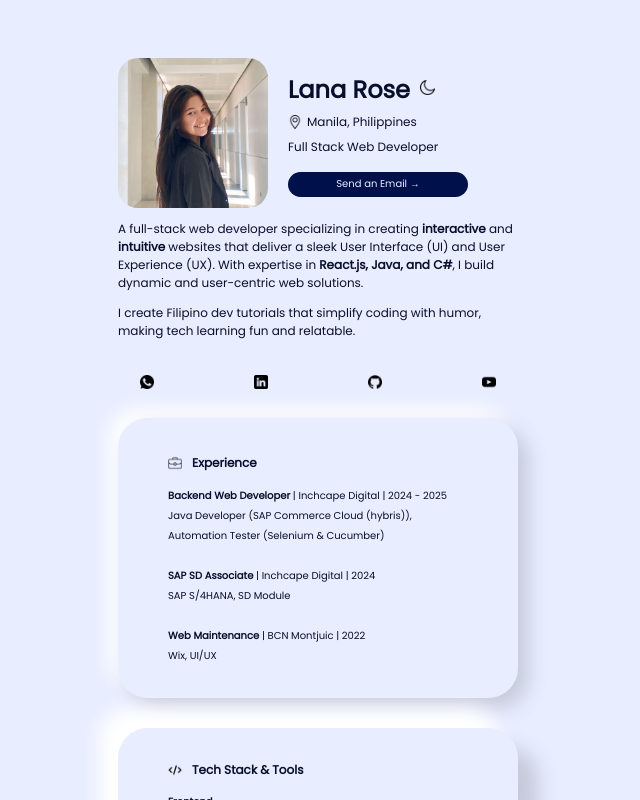
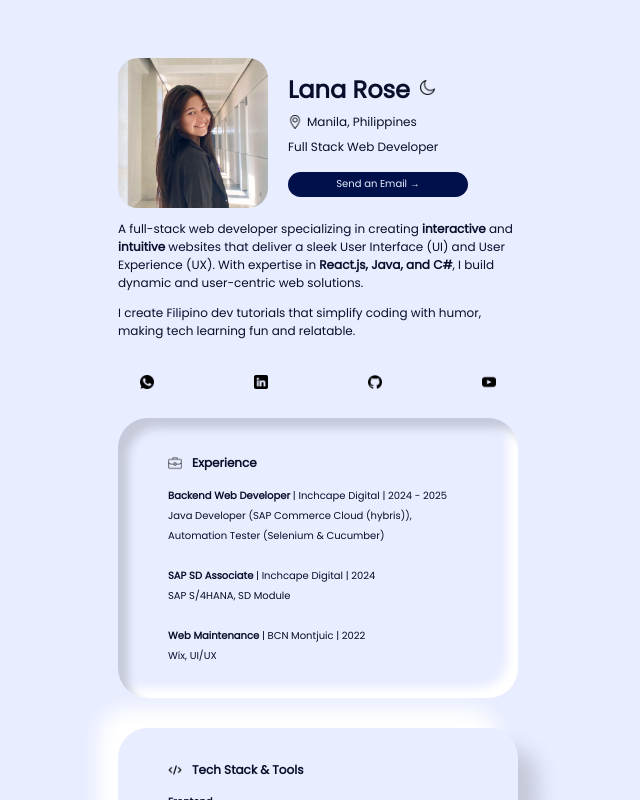
Before and after one commit to lanarosedg/About, a React (Vite) app: page / in a window 1280 px wide. In both pictures the pointer is over the element 660 px from the left and 558 px from the top of the page. Shown: the top 800 px of the page, without its empty margins (342-982 px from the left). Built offline with nearby package versions, Linux system fonts and the light colour scheme.

Commit message:
Added hovering animmation for containers

```diff
--- a/src/index.css
+++ b/src/index.css
@@ -179,6 +179,13 @@
   gap: 1px;
 }
 
+.experienceContainer:hover {
+  box-shadow:
+  inset 10px 10px 10px #c5c9d9,
+  inset -10px -10px 10px #ffffff;
+ cursor: pointer;
+}
+
 .dark .experienceContainer {
   box-shadow:  20px 20px 60px #040816,
              -20px -20px 60px #0b1741;
@@ -191,6 +198,7 @@
 
 .jobTitle {
   font-size: 10px;
+  width: 300px;
 }
 
 /*            */
@@ -214,6 +222,13 @@
   gap: 2px;
 }
 
+.techStackContainer:hover {
+  box-shadow:
+  inset 10px 10px 10px #c5c9d9,
+  inset -10px -10px 10px #ffffff;
+ cursor: pointer;
+}
+
 .dark .techStackContainer {
   box-shadow:  20px 20px 60px #040816,
              -20px -20px 60px #0b1741;
@@ -227,11 +242,13 @@
   font-size: 12px;
   font-weight: bold;
   line-height: 0;
+  width: 300px;
 }
 
 .techEndTitle {
   font-size: 10px;
   font-weight: bolder;
+  width: 300px;
 }
 
 .techEndContainer {
@@ -240,6 +257,7 @@
   align-items: center;
   gap: 3px;
   font-size: 10px;
+  width: 300px;
 }
 
 .techLogo {
@@ -289,6 +307,13 @@
   gap: 10px;
 }
 
+.lifeOutsideContainer:hover {
+  box-shadow:
+  inset 10px 10px 10px #c5c9d9,
+  inset -10px -10px 10px #ffffff;
+ cursor: pointer;
+}
+
 .dark .lifeOutsideContainer {
   box-shadow:  20px 20px 60px #040816,
              -20px -20px 60px #0b1741;
@@ -319,6 +344,13 @@
   gap: 10px;
 }
 
+.projectsContainer:hover {
+  box-shadow:
+  inset 10px 10px 10px #c5c9d9,
+  inset -10px -10px 10px #ffffff;
+ cursor: pointer;
+}
+
 .dark .projectsContainer {
   box-shadow:  20px 20px 60px #040816,
              -20px -20px 60px #0b1741;
@@ -328,6 +360,7 @@
   font-size: 10px;
   padding-left: 30px;
   margin-top: -2%;
+  width: 300px;
 }
 
 .techLinkContainer {
@@ -337,6 +370,7 @@
   gap: 10px;
   font-size: 10px;
   font-weight: bold;
+  width: 300px;
 }
 
 .logoLink {
```
